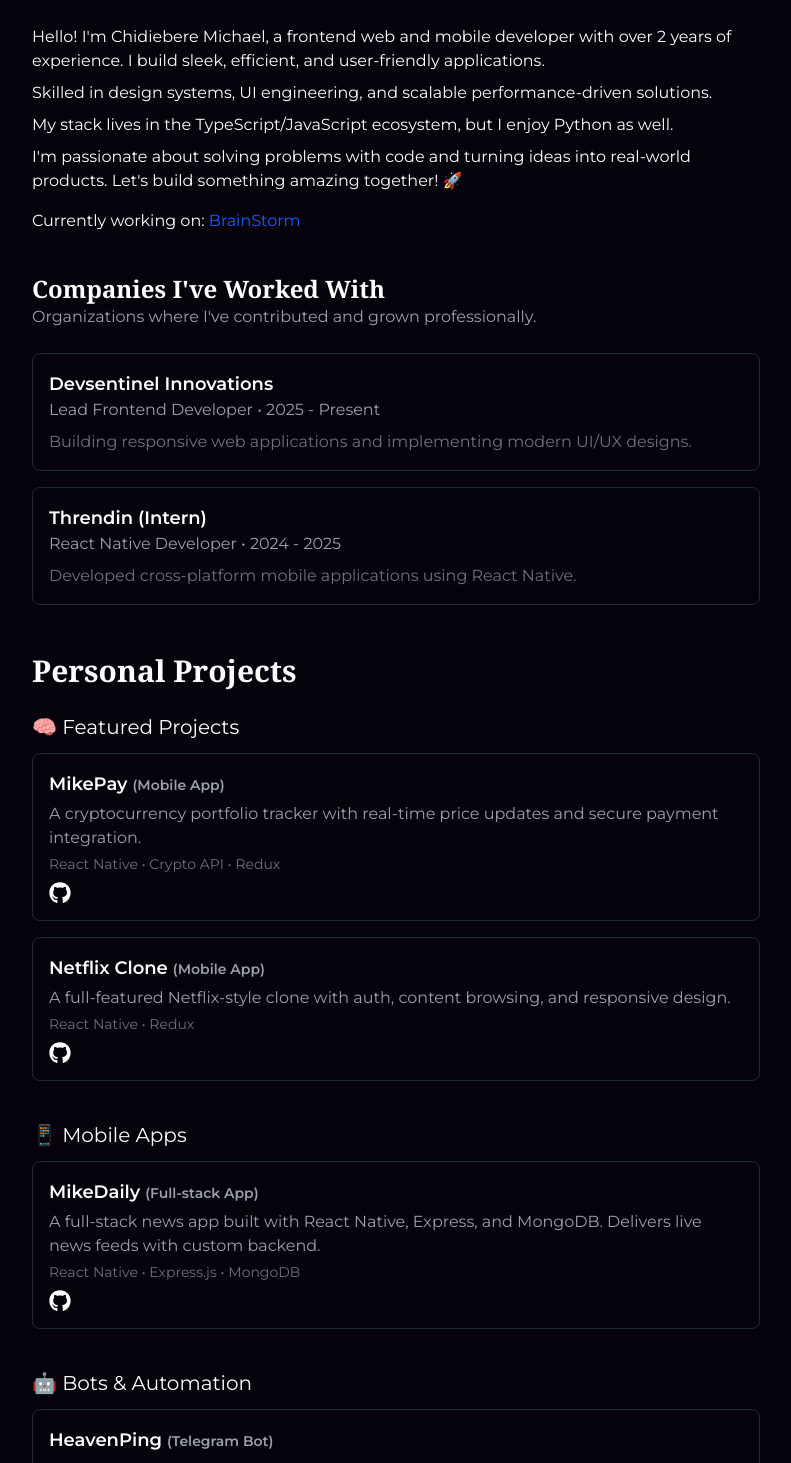
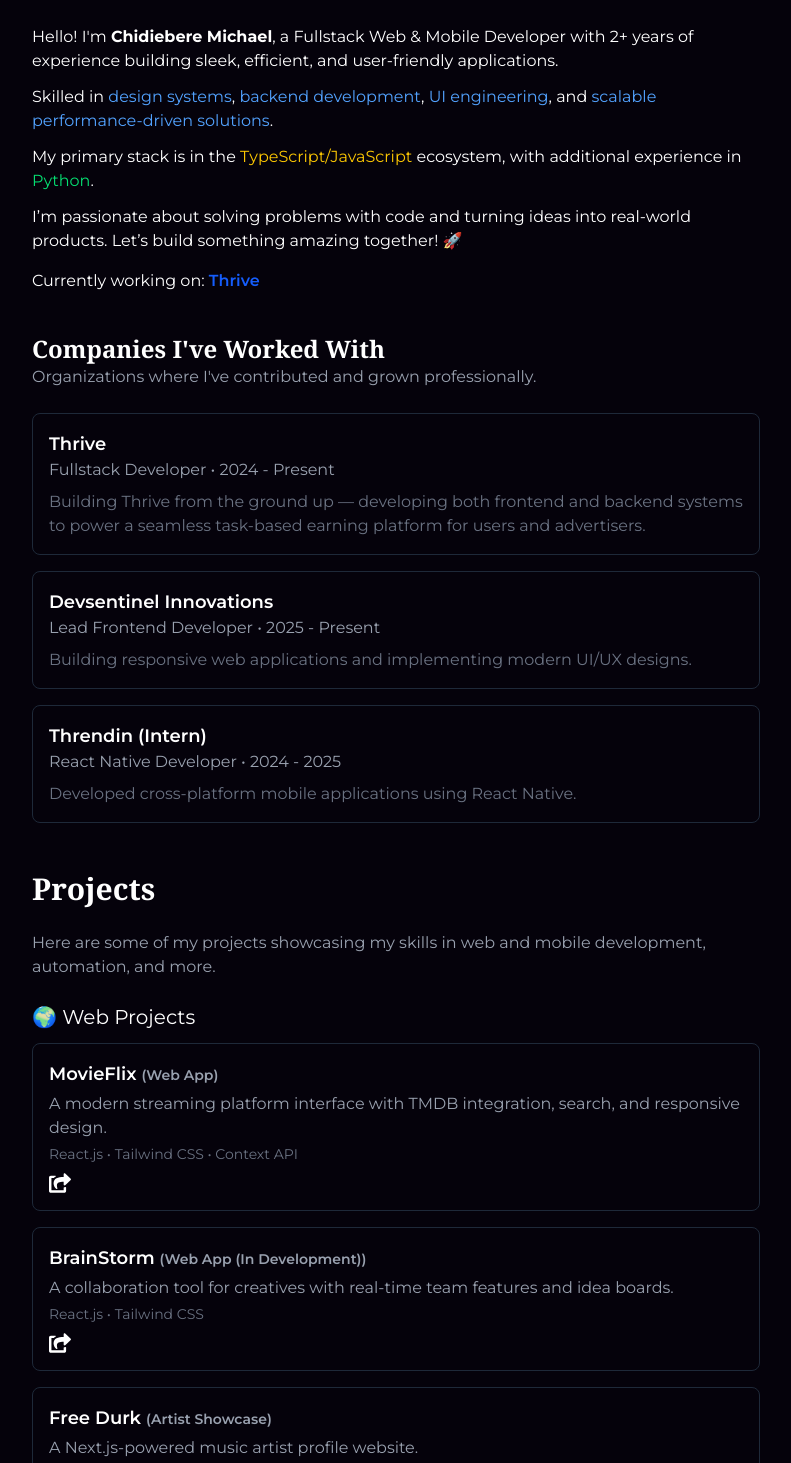
Before and after one commit to ChidiebereMichael18/Portfolio-V2, a React (Vite) app: page / in a window 1280 px wide. Shown: the part 47-1510 px from the top of the page, without its empty margins (244-1035 px from the left). Built offline with nearby package versions, Linux system fonts and the light colour scheme; a web font is replaced by a local one.

Commit message:
time for me to finallly sleep

```diff
--- a/index.html
+++ b/index.html
@@ -11,6 +11,21 @@
     rel="stylesheet">
   <meta name="viewport" content="width=device-width, initial-scale=1.0" />
   <title>MikeBytes</title>
+  <meta name="description" content="Portfolio of MikeBytes, showcasing web and mobile development projects and skills." />
+  <meta name="keywords" content="portfolio, software engineers, web development, projects, MikeBytes, IFearAids, ifearaids, ChidiebereMichael, MichaelChidiebere, michael, thrive founder " />
+  <meta name="author" content="MikeBytes" />
+  <meta name="robots" content="index, follow" />
+  <meta property="og:title" content="MikeBytes Portfolio" />
+  <meta property="og:description" content="Explore the portfolio of MikeBytes, featuring web and Mobile development projects and skills." />
+  <meta property="og:image" content="/src/assets/avatar.png" />
+  <meta property="og:url" content="https://mikebytes.vercel.app" />
+  <meta property="og:type" content="website" />
+  <meta name="twitter:card" content="summary_large_image" />
+  <meta name="twitter:title" content="MikeBytes Portfolio" />
+  <meta name="twitter:description" content="Explore the portfolio of MikeBytes, featuring web development projects and skills." />
+  <meta name="twitter:image" content="/src/assets/avatar.png" />
+  <meta name="twitter:site" content="@IFearAids" />
+  <meta name="twitter:creator" content="@IFearAids" />
 </head>
 
 <body>
--- a/src/components/Projects.jsx
+++ b/src/components/Projects.jsx
@@ -1,12 +1,19 @@
 import React from "react";
 import { FaGithub, FaShareSquare } from "react-icons/fa";
 
-// Reusable Project Card Component
-const ProjectCard = ({ title, type, description, tech, github, live }) => (
+// Reusable Project Card Component with Badge Support
+const ProjectCard = ({ title, type, description, tech, github, live, badge }) => (
   <div className="border border-gray-800 rounded-lg p-4 mb-4">
-    <h4 className="text-white text-lg font-semibold">
-      {title} <span className="text-gray-400 text-sm">({type})</span>
-    </h4>
+    <div className="flex items-center gap-2">
+      <h4 className="text-white text-lg font-semibold">
+        {title} <span className="text-gray-400 text-sm">({type})</span>
+      </h4>
+      {badge && (
+        <span className="px-2 py-0.5 text-xs font-medium bg-blue-600 text-white rounded-full">
+          {badge}
+        </span>
+      )}
+    </div>
     <p className="text-gray-400 pt-1">{description}</p>
     <p className="text-sm text-gray-500 mt-1">{tech}</p>
     <div className="flex gap-x-4 mt-2">
@@ -26,57 +33,11 @@
 
 const Projects = () => (
   <div className="mt-12">
-    <h2 className="font-extrabold text-3xl font-serif text-white mb-6">Personal Projects</h2>
-
-    {/* 🧠 Featured Projects */}
-    <div className="mb-10">
-      <h3 className="text-white text-xl mb-3">🧠 Featured Projects</h3>
-      <ProjectCard
-        title="MikePay"
-        type="Mobile App"
-        description="A cryptocurrency portfolio tracker with real-time price updates and secure payment integration."
-        tech="React Native • Crypto API • Redux"
-        github="https://github.com/ChidiebereMichael18/Mike-Pay"
-      />
-      <ProjectCard
-        title="Netflix Clone"
-        type="Mobile App"
-        description="A full-featured Netflix-style clone with auth, content browsing, and responsive design."
-        tech="React Native • Redux"
-        github="https://github.com/ChidiebereMichael18/Netflix-Clone"
-      />
-    </div>
-
-    {/* 📱 Mobile Apps */}
-    <div className="mb-10">
-      <h3 className="text-white text-xl mb-3">📱 Mobile Apps</h3>
-      <ProjectCard
-        title="MikeDaily"
-        type="Full-stack App"
-        description="A full-stack news app built with React Native, Express, and MongoDB. Delivers live news feeds with custom backend."
-        tech="React Native • Express.js • MongoDB"
-        github="https://github.com/ChidiebereMichael18/MikeDaily"
-      />
-    </div>
-
-    {/* 🤖 Bots & Automation */}
-    <div className="mb-10">
-      <h3 className="text-white text-xl mb-3">🤖 Bots & Automation</h3>
-      <ProjectCard
-        title="HeavenPing"
-        type="Telegram Bot"
-        description="A smart Telegram bot that monitors websites and sends alerts when they go down or become unreachable."
-        tech="Python • Telegram API • Uptime Monitoring"
-        github="https://github.com/ChidiebereMichael18/heaven-ping"
-      />
-      <ProjectCard
-        title="CoinNow"
-        type="Telegram Bot"
-        description="Real-time crypto price alerts and updates via Telegram. Includes custom commands and tracking features."
-        tech="Node.js • Crypto API • Telegram Bot"
-        github="https://github.com/ChidiebereMichael18/CoinNow"
-      />
-    </div>
+    <h2 className="font-extrabold text-3xl font-serif text-white mb-6">Projects</h2>
+    <p className="text-gray-400 mb-6">
+      Here are some of my projects showcasing my skills in web and mobile development, automation,
+      and more.
+    </p>
 
     {/* 🌍 Web Projects */}
     <div className="mb-10">
@@ -103,6 +64,51 @@
         live="https://lil-durk-gilt.vercel.app/"
       />
     </div>
+
+    {/* 📱 Mobile Apps */}
+    <div className="mb-10">
+      <h3 className="text-white text-xl mb-3">📱 Mobile Apps</h3>
+      <ProjectCard
+        title="MikePay"
+        type="Mobile App"
+        description="A cryptocurrency portfolio tracker with real-time price updates and secure payment integration."
+        tech="React Native • Crypto API • Redux"
+        github="https://github.com/ChidiebereMichael18/Mike-Pay"
+      />
+      <ProjectCard
+        title="Netflix Clone"
+        type="Mobile App"
+        description="A full-featured Netflix-style clone with auth, content browsing, and responsive design."
+        tech="React Native • Redux"
+        github="https://github.com/ChidiebereMichael18/Netflix-Clone"
+      />
+      <ProjectCard
+        title="MikeDaily"
+        type="Full-stack Mobile App"
+        description="A full-stack news app built with React Native, Express, and MongoDB. Delivers live news feeds with custom backend."
+        tech="React Native • Express.js • MongoDB"
+        github="https://github.com/ChidiebereMichael18/MikeDaily"
+      />
+    </div>
+
+    {/* 🤖 Bots & Automation */}
+    <div className="mb-10">
+      <h3 className="text-white text-xl mb-3">🤖 Bots & Automation</h3>
+      <ProjectCard
+        title="HeavenPing"
+        type="Telegram Bot"
+        description="A smart Telegram bot that monitors websites and sends alerts when they go down or become unreachable."
+        tech="Python • Telegram API • Uptime Monitoring"
+        github="https://github.com/ChidiebereMichael18/heaven-ping"
+      />
+      <ProjectCard
+        title="CoinNow"
+        type="Telegram Bot"
+        description="Real-time crypto price alerts and updates via Telegram. Includes custom commands and tracking features."
+        tech="Node.js • Crypto API • Telegram Bot"
+        github="https://github.com/ChidiebereMichael18/CoinNow"
+      />
+    </div>
   </div>
 );
 
--- a/src/pages/Home.jsx
+++ b/src/pages/Home.jsx
@@ -1,49 +1,94 @@
 import React from "react";
-import {
-  FaEnvelope,
-  FaGithub,
-} from "react-icons/fa";
-import {
-  FaXTwitter,
-  FaInstagram,
-} from "react-icons/fa6";
+import { FaEnvelope, FaGithub } from "react-icons/fa";
+import { FaXTwitter, FaInstagram } from "react-icons/fa6";
 import Projects from "../components/Projects";
 
 function Home() {
   return (
     <div className="bg-[#05020b] h-full">
       <div className="max-w-screen-md mx-auto px-5 font-montserrat">
+
         {/* Header */}
         <div className="flex justify-between pt-4 items-center">
-          <h1 className="text-2xl font-bold text-white hover:text-gray-300 transition-colors">MikeBytes</h1>
-          <a href="https://github.com/ChidiebereMichael18/" className="transition-transform hover:scale-110">
+          <h1 className="text-2xl font-bold text-white hover:text-gray-300 transition-colors">
+            MikeBytes
+          </h1>
+          <a
+            href="https://github.com/ChidiebereMichael18/"
+            className="transition-transform hover:scale-110"
+          >
             <FaGithub size={28} color="fff" />
           </a>
         </div>
 
         {/* Intro */}
-        <div className="text-white mt-6 space-y-2">
-          <p>Hello! I'm Chidiebere Michael, a frontend web and mobile developer with over 2 years of experience. I build sleek, efficient, and user-friendly applications.</p>
-          <p>Skilled in design systems, UI engineering, and scalable performance-driven solutions.</p>
-          <p>My stack lives in the TypeScript/JavaScript ecosystem, but I enjoy Python as well.</p>
-          <p className="my-2">I'm passionate about solving problems with code and turning ideas into real-world products. Let's build something amazing together! 🚀</p>
-          <p className="mt-4">Currently working on: <span className="text-blue-600">BrainStorm</span></p>
+        <div className="text-white mt-6 space-y-3">
+          <p>
+            Hello! I'm <span className="font-bold">Chidiebere Michael</span>, a
+            Fullstack Web & Mobile Developer with 2+ years of experience
+            building sleek, efficient, and user-friendly applications.
+          </p>
+          <p>
+            Skilled in <span className="text-blue-400">design systems</span>,{" "}
+            <span className="text-blue-400">backend development</span>,{" "}
+            <span className="text-blue-400">UI engineering</span>, and{" "}
+            <span className="text-blue-400">scalable performance-driven
+            solutions</span>.
+          </p>
+          <p>
+            My primary stack is in the{" "}
+            <span className="text-yellow-400">TypeScript/JavaScript</span>{" "}
+            ecosystem, with additional experience in{" "}
+            <span className="text-green-400">Python</span>.
+          </p>
+          <p className="my-2">
+            I’m passionate about solving problems with code and turning ideas
+            into real-world products. Let’s build something amazing together! 🚀
+          </p>
+          <p className="mt-4">
+            Currently working on:{" "}
+            <span className="text-blue-600 font-semibold">Thrive</span>
+          </p>
         </div>
 
         {/* Companies Section */}
         <div className="mt-10">
-          <h2 className="font-extrabold text-2xl font-serif text-white">Companies I've Worked With</h2>
-          <p className="text-base text-gray-400 mb-6">Organizations where I've contributed and grown professionally.</p>
+          <h2 className="font-extrabold text-2xl font-serif text-white">
+            Companies I've Worked With
+          </h2>
+          <p className="text-base text-gray-400 mb-6">
+            Organizations where I've contributed and grown professionally.
+          </p>
           <div className="space-y-4">
+
+            {/* Thrive */}
+            <div className="border border-gray-800 rounded-lg p-4">
+              <h3 className="text-white text-lg font-semibold">Thrive</h3>
+              <p className="text-gray-400">Fullstack Developer • 2024 - Present</p>
+              <p className="text-gray-500 mt-2">
+                Building Thrive from the ground up — developing both frontend
+                and backend systems to power a seamless task-based earning
+                platform for users and advertisers.
+              </p>
+            </div>
+
+            {/* Devsentinel */}
             <div className="border border-gray-800 rounded-lg p-4">
               <h3 className="text-white text-lg font-semibold">Devsentinel Innovations</h3>
               <p className="text-gray-400">Lead Frontend Developer • 2025 - Present</p>
-              <p className="text-gray-500 mt-2">Building responsive web applications and implementing modern UI/UX designs.</p>
+              <p className="text-gray-500 mt-2">
+                Building responsive web applications and implementing modern
+                UI/UX designs.
+              </p>
             </div>
+
+            {/* Threndin */}
             <div className="border border-gray-800 rounded-lg p-4">
               <h3 className="text-white text-lg font-semibold">Threndin (Intern)</h3>
               <p className="text-gray-400">React Native Developer • 2024 - 2025</p>
-              <p className="text-gray-500 mt-2">Developed cross-platform mobile applications using React Native.</p>
+              <p className="text-gray-500 mt-2">
+                Developed cross-platform mobile applications using React Native.
+              </p>
             </div>
           </div>
         </div>
@@ -70,7 +115,9 @@
             Available for Freelance
           </h2>
           <p className="text-gray-400 mb-4">
-            I'm currently accepting new projects and freelance opportunities. If you have a project that needs expert frontend development, let's discuss how I can help bring your vision to life.
+            I’m currently accepting new projects and freelance opportunities.
+            If you have a project that needs expert development, let’s discuss
+            how I can help bring your vision to life.
           </p>
           <a
             href="mailto:mikeyxofficial1234@gmail.com"
@@ -97,8 +144,12 @@
               <FaGithub size={24} className="text-white hover:text-gray-400" />
             </a>
           </div>
-          <div className="text-sm text-gray-400 pb-4">Built with React & Tailwind CSS</div>
-          <p className="text-base py-4 text-white">&copy;Michael 2025, All Rights Reserved.</p>
+          <div className="text-sm text-gray-400 pb-4">
+            Built with React & Tailwind CSS
+          </div>
+          <p className="text-base py-4 text-white">
+            &copy; Michael 2025, All Rights Reserved.
+          </p>
         </div>
       </div>
     </div>
```
